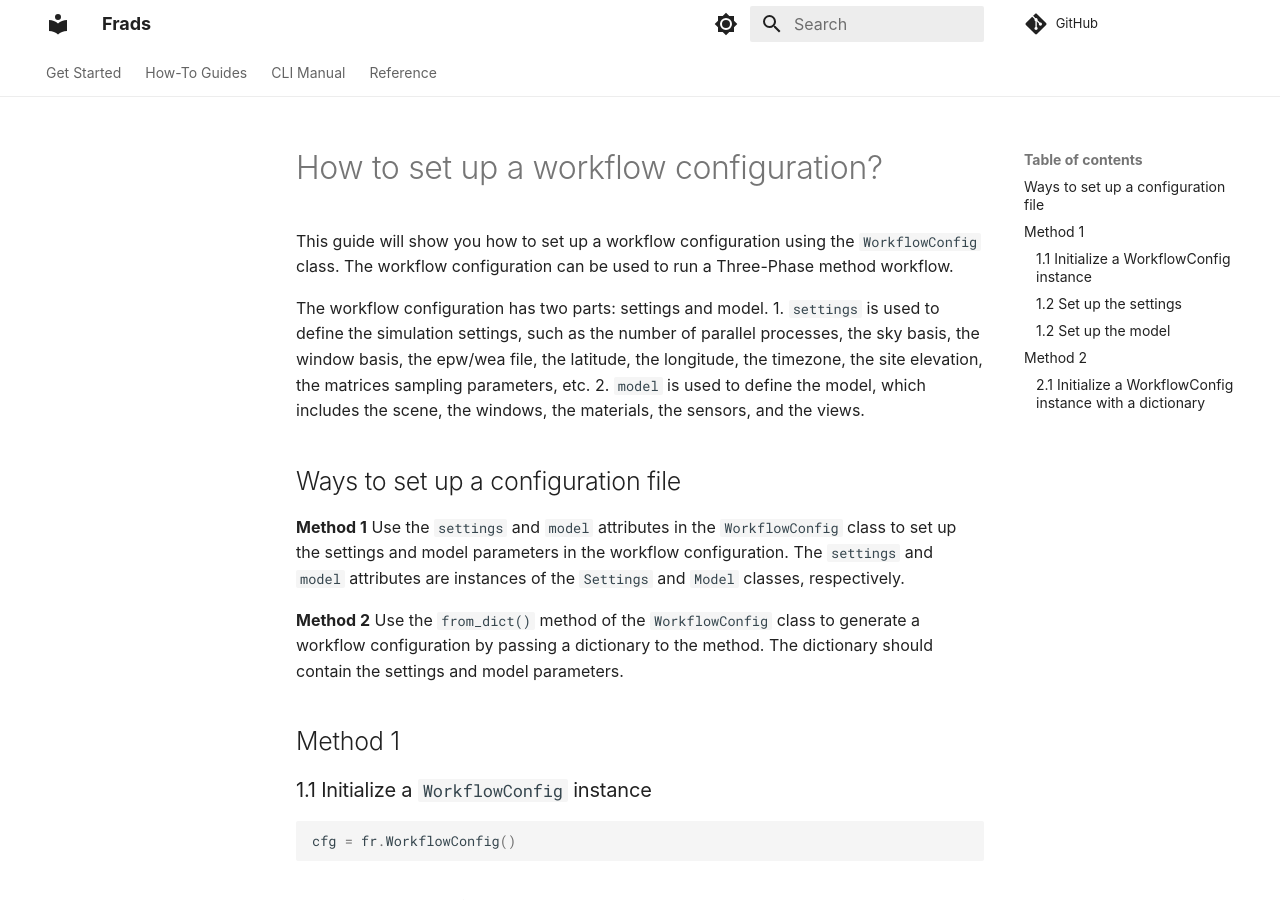
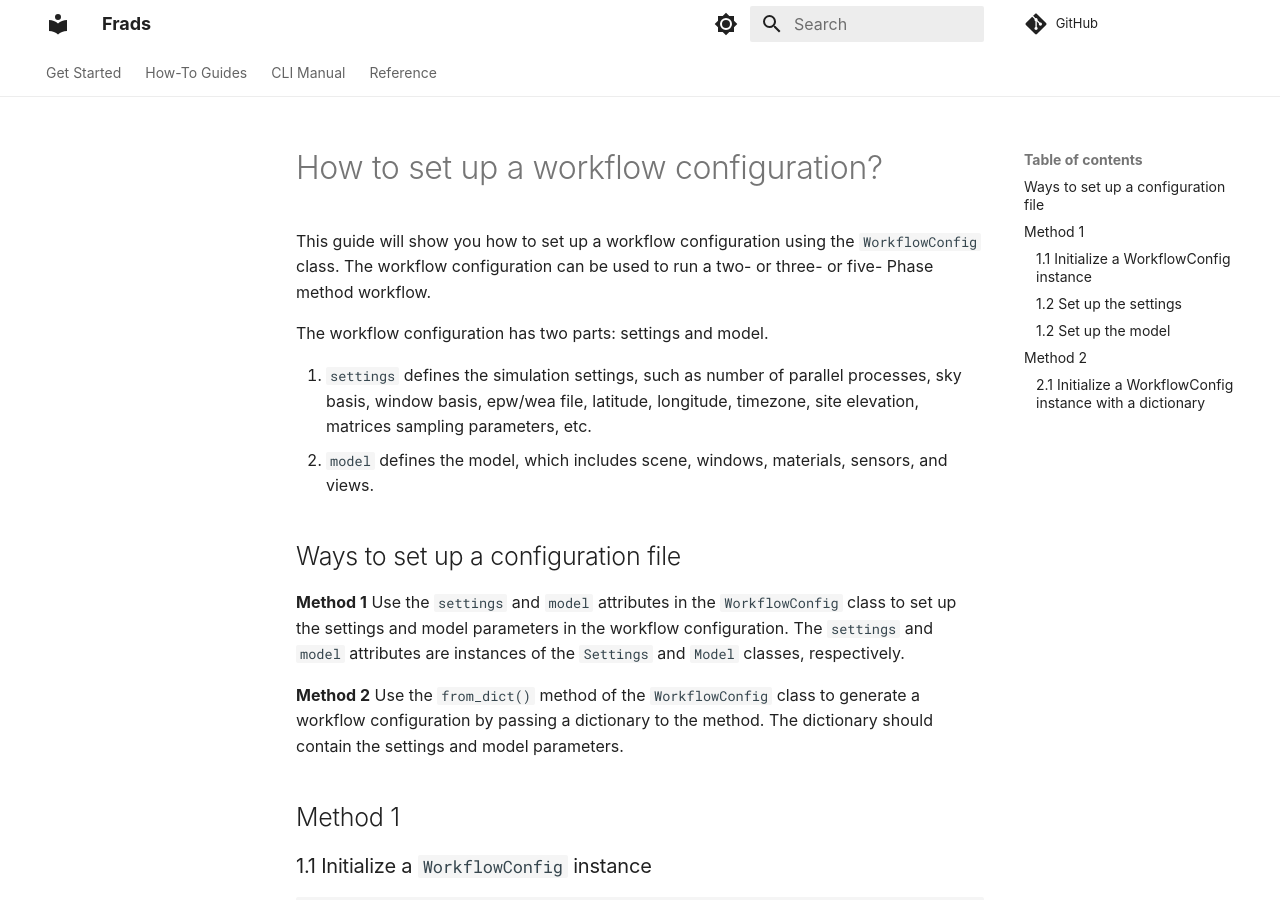
Before and after one commit to LBNL-ETA/frads, an MkDocs documentation site: the page built from docs/how-to/guide7.md, in a window 1280 px wide and 900 px high. Built offline with MkDocs 1.6.1 and Material for MkDocs 9.7.7, drawn with Linux system fonts in a browser that asks for light colours; some web fonts are replaced; comment, search, counter and statistics services are not loaded; some of the changed lines change nothing that is shown; some of the changed text lies outside the part shown.

Commit message:
docs(guide7): Update guide7

````diff
--- a/docs/how-to/guide7.md
+++ b/docs/how-to/guide7.md
@@ -1,10 +1,11 @@
 # How to set up a workflow configuration?
 
-This guide will show you how to set up a workflow configuration using the `WorkflowConfig` class. The workflow configuration can be used to run a Three-Phase method workflow.
+This guide will show you how to set up a workflow configuration using the `WorkflowConfig` class. The workflow configuration can be used to run a two- or three- or five- Phase method workflow.
 
 The workflow configuration has two parts: settings and model.
-1. `settings` is used to define the simulation settings, such as the number of parallel processes, the sky basis, the window basis, the epw/wea file, the latitude, the longitude, the timezone, the site elevation, the matrices sampling parameters, etc.
-2. `model` is used to define the model, which includes the scene, the windows, the materials, the sensors, and the views.
+
+1. `settings` defines the simulation settings, such as number of parallel processes, sky basis, window basis, epw/wea file, latitude, longitude, timezone, site elevation, matrices sampling parameters, etc.
+2. `model` defines the model, which includes scene, windows, materials, sensors, and views.
 
 ## Ways to set up a configuration file
 
@@ -132,13 +133,13 @@
 
 ```python title="windows"
 cfg.model.windows = {"window_1": fr.WindowConfig(
-    files=["window.rad"],
+    files=["window_!.rad"],
     matrix_file="blinds.xml",
     )
 }
 ```
 
-??? example "window.rad"
+??? example "window_1.rad"
     geometry primitive
     ```
     window_mat polygon window_1
@@ -168,7 +169,7 @@
 cfg.model.sensors = {"sensor_1": fr.SensorConfig(file="sensor.txt")}
 ```
 
-??? example "sensor.txt"
+??? example "sensor_1.txt"
     x_viewpoint y_viewpoint z_viewpoint x_direction y_direction z_direction
     ```
     1 1 1 0 -1 0
@@ -184,7 +185,7 @@
 }
 ```
 
-??? example "view.vf"
+??? example "view_1.vf"
     view_type view_point view_direction view_up_direction view_horizontal_field_of_view view_vertical_field_of_view view_rotation_angle
     ```
     -vta -vp 1 1 1 -vd 0 -1 0 -vu 0 0 1 -vh 180 -vv 180
@@ -222,8 +223,8 @@
                 ]
             },
             "windows": {
-                "glass_1": {
-                    "file": "glass.rad",
+                "window_1": {
+                    "file": "window_1.rad",
                     "matrix_file": "blinds.xml"
                 }
             },
@@ -231,7 +232,7 @@
                 "files": ["materials.mat"]
             },
             "sensors": {
-                "sensor_1": {"file": "grid.txt"}
+                "sensor_1": {"file": "sensor_1.txt"}
             },
             "views": {
                 "view_1": {
````
